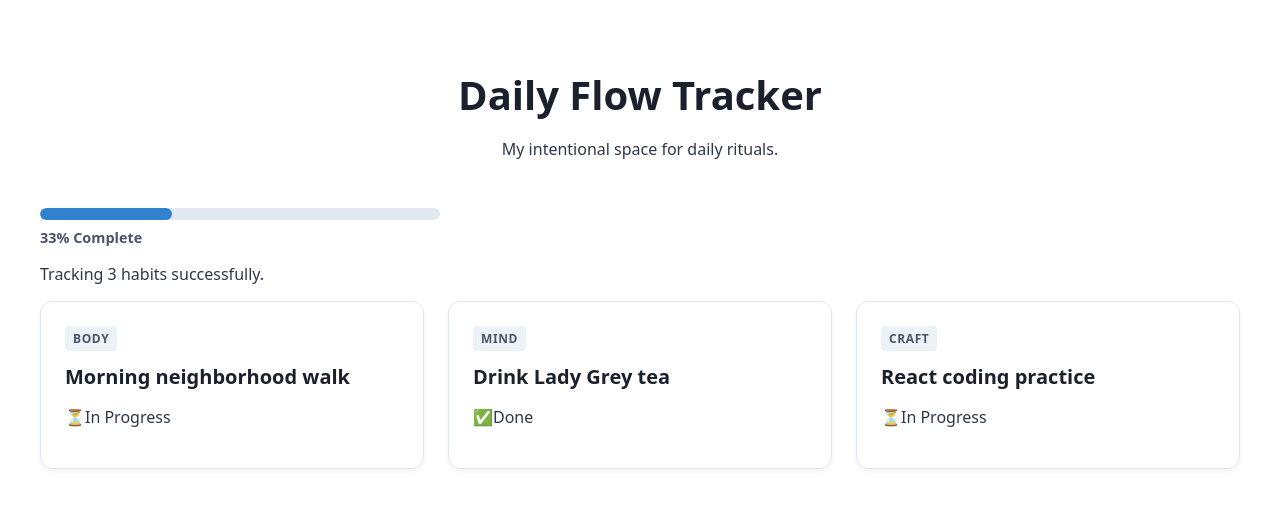
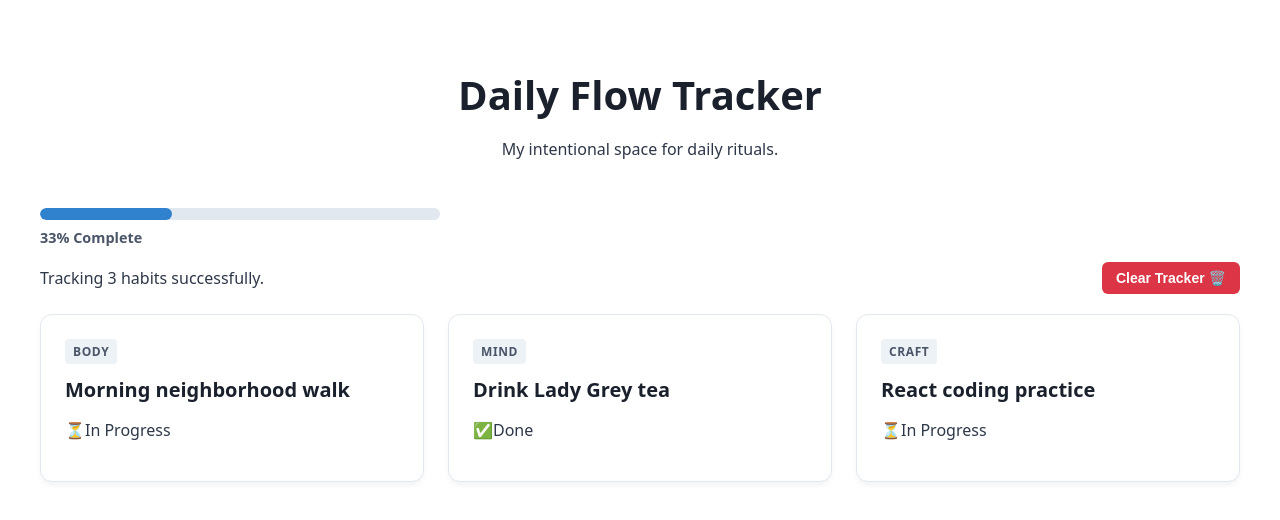
Before and after one commit to MayaKirken/daily-flow-tracker, a React (Vite) app: page / in a window 1280 px wide. Shown: the top 520 px of the page. Built offline with nearby package versions, Linux system fonts and the light colour scheme.

Commit message:
feat: Add clear tracker functionality

```diff
--- a/src/App.jsx
+++ b/src/App.jsx
@@ -18,6 +18,11 @@ function App() {
       });
     })
   }
+
+  const clearTracker = () => {
+    setHabits([]);
+  };
+
   const completedCount = habits.filter(habit => habit.completed).length;
   const successPercentage = habits.length > 0 ? Math.round((completedCount / habits.length) * 100) : 0;
   return (
@@ -37,7 +42,15 @@ function App() {
         </span>
       </div>
       <main className="dashboard">
-        {habits.length > 0 && <p>Tracking {habits.length} habits successfully.</p>}
+        {habits.length > 0 && (
+          <div className="dashboard-controls">
+            <p>Tracking {habits.length} habits successfully.</p>
+            <button onClick={clearTracker} className="clear-btn">
+              Clear Tracker 🗑️
+            </button>
+          </div>
+        )}
+
 
         {habits.length === 0 ? (
           <div className="empty-state">
--- a/src/index.css
+++ b/src/index.css
@@ -123,3 +123,31 @@
     font-size: 0.95rem;
     color: #94a3b8;
 }
+
+/* Dashboard */
+.dashboard-controls {
+    display: flex;
+    justify-content: space-between;
+    align-items: center;
+    margin-bottom: 20px;
+}
+
+.dashboard-controls p {
+    margin: 0;
+}
+
+.clear-btn {
+    background-color: #dc3545;
+    color: white;
+    border: none;
+    padding: 8px 14px;
+    border-radius: 6px;
+    cursor: pointer;
+    font-weight: 600;
+    font-size: 14px;
+    transition: background-color 0.2s;
+}
+
+.clear-btn:hover {
+    background-color: #bd2130;
+}
```
